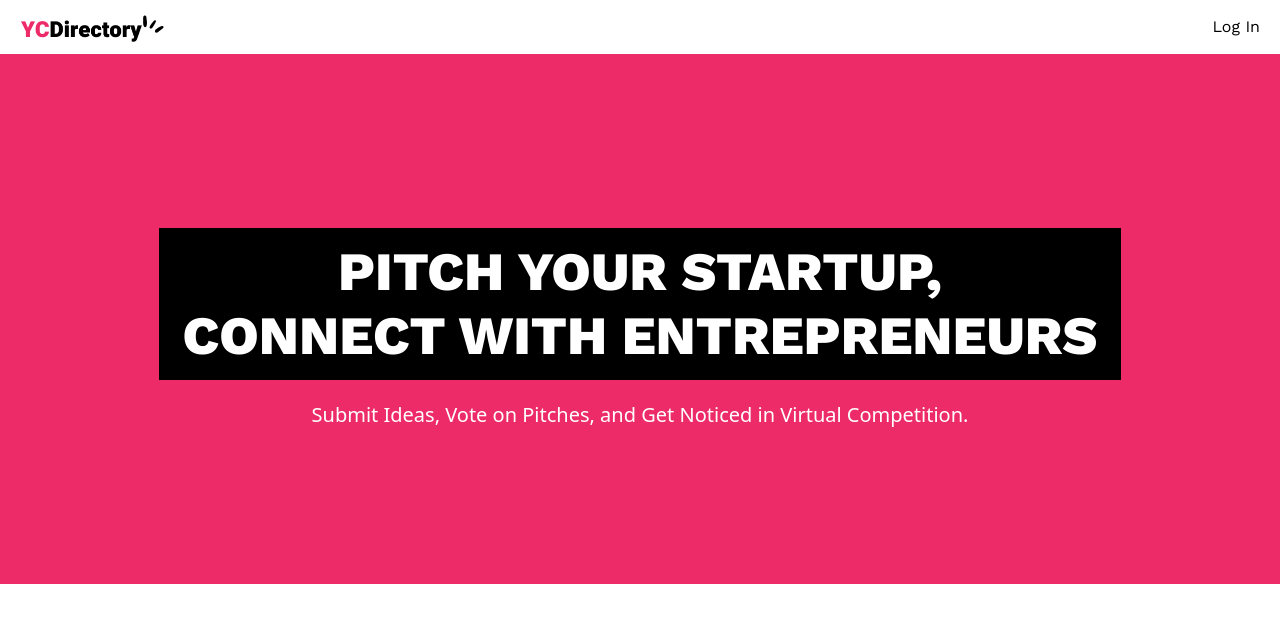
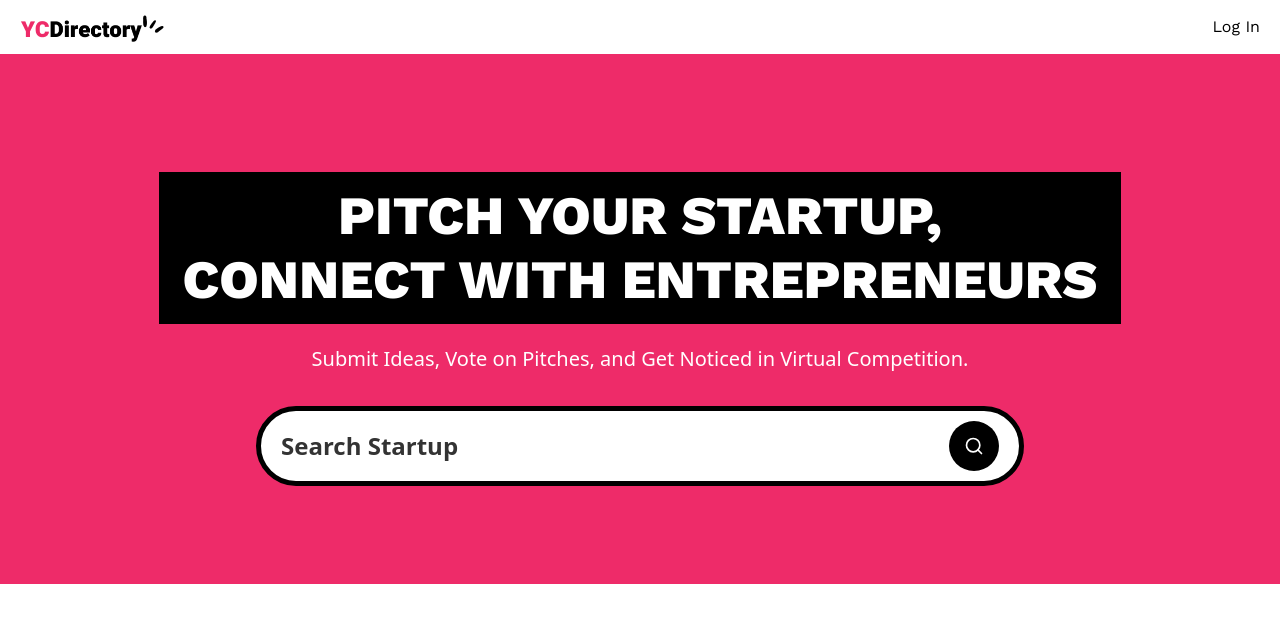
Before and after one commit to Dhavalkurkutiya/pitch-connect, a Next.js app: page / in a window 1280 px wide. Shown: the top 622 px of the page. Built offline with nearby package versions, Linux system fonts and the light colour scheme; no server answers.

Commit message:
search form

```diff
--- a/app/(root)/layout.tsx
+++ b/app/(root)/layout.tsx
@@ -1,4 +1,4 @@
-import Navbar from "../components/Navbar";
+import Navbar from "../../components/Navbar";
 
 export default function Layout({ children }: Readonly<{ children: React.ReactNode }>) {
   return (
--- a/app/(root)/page.tsx
+++ b/app/(root)/page.tsx
@@ -1,12 +1,22 @@
-export default function Home() {
+import SearchForm from "../../components/SearchForm";
+
+export default async function Home({
+  searchParams,
+}: {
+  searchParams: Promise<{ query?: string }>;
+}) {
+  const  query = (await searchParams).query;
   return (
     <>
-      <section className="pink_container">
-        <h1 className="heading">Pitch Your Startup, <br/> Connect With Entrepreneurs</h1>
-        <p className="sub-heading !max-w-3xl">
-          Submit Ideas, Vote on Pitches, and Get Noticed in Virtual Competition.
-        </p>
-      </section>
+    <section className="pink_container">
+      <h1 className="heading">
+        Pitch Your Startup, <br /> Connect With Entrepreneurs
+      </h1>
+      <p className="sub-heading !max-w-3xl">
+        Submit Ideas, Vote on Pitches, and Get Noticed in Virtual Competition.
+      </p>
+      <SearchForm query={query} />
+    </section>
     </>
   );
 }
--- /dev/null
+++ b/components/SearchForm.tsx
@@ -0,0 +1,25 @@
+"use client";
+import React from "react";
+import Form from "next/form";
+import SearchFormReset from "./SearchFormReset";
+import { Search } from "lucide-react";
+const SearchForm = ({ query }: { query?: string }) => {
+  return (
+    <Form action="/" scroll={false} className="search-form">
+      <input
+        name="query"
+        defaultValue={query}
+        className="search-input"
+        placeholder="Search Startup"
+      />
+      <div className="flex gap-2">
+        {query && <SearchFormReset />}
+        <button type="submit" className="search-btn text-white">
+          <Search className="size-5" />
+        </button>
+      </div>
+    </Form>
+  );
+};
+
+export default SearchForm;
--- /dev/null
+++ b/components/SearchFormReset.tsx
@@ -0,0 +1,19 @@
+import { X } from 'lucide-react';
+import Link from 'next/link';
+import React from 'react'
+
+const SearchFormReset = () => {
+    const reset = () => {
+        const form = document.querySelector(".search-form") as HTMLFormElement;
+        if (form) form.reset();
+      };
+  return (
+    <button type="reset" onClick={reset}>
+        <Link href="/" className="search-btn text-white">
+        <X className="size-5" />
+        </Link>
+    </button>
+  )
+}
+
+export default SearchFormReset
--- /dev/null
+++ b/components/ui/button.tsx
@@ -0,0 +1,57 @@
+import * as React from "react"
+import { Slot } from "@radix-ui/react-slot"
+import { cva, type VariantProps } from "class-variance-authority"
+
+import { cn } from "@/lib/utils"
+
+const buttonVariants = cva(
+  "inline-flex items-center justify-center gap-2 whitespace-nowrap rounded-md text-sm font-medium transition-colors focus-visible:outline-none focus-visible:ring-1 focus-visible:ring-ring disabled:pointer-events-none disabled:opacity-50 [&_svg]:pointer-events-none [&_svg]:size-4 [&_svg]:shrink-0",
+  {
+    variants: {
+      variant: {
+        default:
+          "bg-primary text-primary-foreground shadow hover:bg-primary/90",
+        destructive:
+          "bg-destructive text-destructive-foreground shadow-sm hover:bg-destructive/90",
+        outline:
+          "border border-input bg-background shadow-sm hover:bg-accent hover:text-accent-foreground",
+        secondary:
+          "bg-secondary text-secondary-foreground shadow-sm hover:bg-secondary/80",
+        ghost: "hover:bg-accent hover:text-accent-foreground",
+        link: "text-primary underline-offset-4 hover:underline",
+      },
+      size: {
+        default: "h-9 px-4 py-2",
+        sm: "h-8 rounded-md px-3 text-xs",
+        lg: "h-10 rounded-md px-8",
+        icon: "h-9 w-9",
+      },
+    },
+    defaultVariants: {
+      variant: "default",
+      size: "default",
+    },
+  }
+)
+
+export interface ButtonProps
+  extends React.ButtonHTMLAttributes<HTMLButtonElement>,
+    VariantProps<typeof buttonVariants> {
+  asChild?: boolean
+}
+
+const Button = React.forwardRef<HTMLButtonElement, ButtonProps>(
+  ({ className, variant, size, asChild = false, ...props }, ref) => {
+    const Comp = asChild ? Slot : "button"
+    return (
+      <Comp
+        className={cn(buttonVariants({ variant, size, className }))}
+        ref={ref}
+        {...props}
+      />
+    )
+  }
+)
+Button.displayName = "Button"
+
+export { Button, buttonVariants }
--- a/package.json
+++ b/package.json
@@ -15,6 +15,7 @@
   },
   "dependencies": {
     "@radix-ui/react-icons": "^1.3.1",
+    "@radix-ui/react-slot": "^1.1.0",
     "@tailwindcss/typography": "^0.5.15",
     "class-variance-authority": "^0.7.0",
     "clsx": "^2.1.1",
```
Also changed, not shown: components/Navbar.tsx (renamed from app/components/Navbar.tsx), 1 other file (tests, documents, lock files or other folders).
